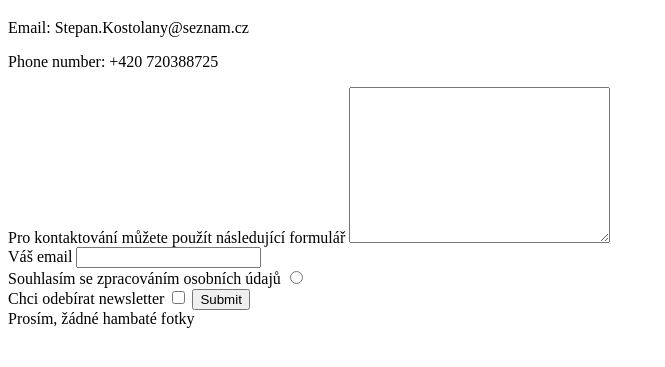
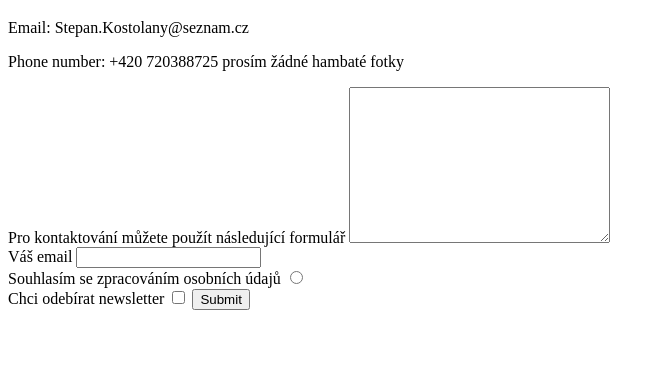
Before and after one commit to scepan66/cv, a plain HTML site: page contact me.html in a window 1280 px wide. Shown: the part 61-428 px from the top of the page, without its empty margins (0-665 px from the left). Drawn offline with Linux system fonts and the light colour scheme.

Commit message:
Update contact me.html

```diff
--- a/contact me.html
+++ b/contact me.html
@@ -9,7 +9,7 @@
 <body>
     <h1>Kontaktní údaje</h1>
     <p>Email: Stepan.Kostolany@seznam.cz</p>
-    <p>Phone number: +420 720388725</p>
+    <p>Phone number: +420 720388725         prosím žádné hambaté fotky</p>
     <form action="mailto:kostilainen66@gmail.com" method="post" enctype="text/plain">
         <label>Pro kontaktování můžete použít následující formulář</label>
             <textarea name="name" rows="10" cols="30"></textarea><br>
@@ -22,5 +22,4 @@
         <input type="submit">
     </form>
 </body>
-<footer>Prosím, žádné hambaté fotky</footer>
 </html>
```
